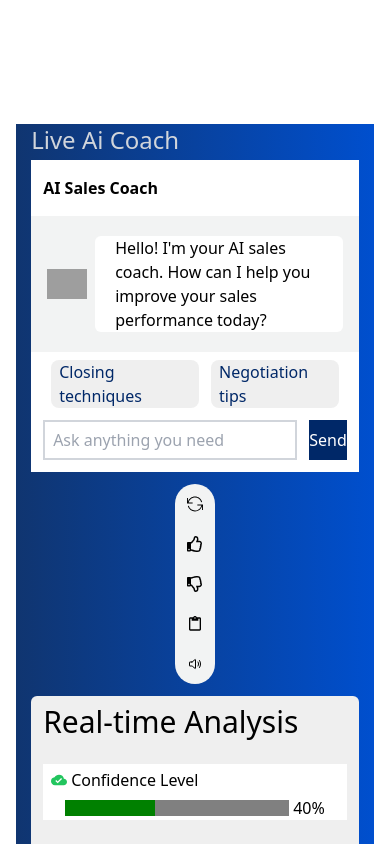
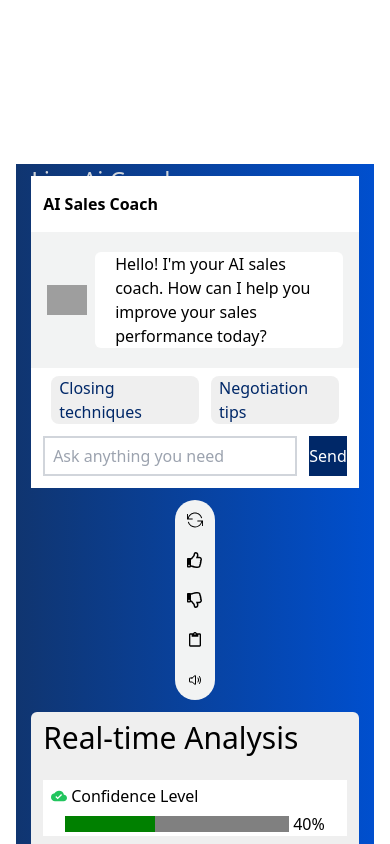
Before and after one commit to mehediScriptDev/sales-rank-ai, a React (Vite) app: page / in a window 390 px wide. Shown: the part 980-1824 px from the top of the page. Built offline with nearby package versions, Linux system fonts and the light colour scheme; grey boxes are pictures that could not be loaded.

Commit message:
not done

```diff
--- a/src/Components/Chatsection.jsx
+++ b/src/Components/Chatsection.jsx
@@ -9,9 +9,9 @@ import { IoChatbubbleEllipses } from "react-icons/io5";
 
 const Chatsection = () => {
   return (
-    <section className="bg-gradient-to-r from-bg to-toBg  h-full flex justify-center">
+    <section className="bg-gradient-to-r from-bg to-toBg  h-full flex justify-center mt-10">
       <div className="w-11/12 mx-auto">
-        <div className="max-h-2 pb-6">
+        <div className="max-h-2 pb-2 md:pb-6">
           <h1 className="text-2xl text-gray-300">Live Ai Coach</h1>
           <p className="text-white text-3xl md:text-6xl hidden md:flex">
             Take a Suggestion Coaching{" "}
```
